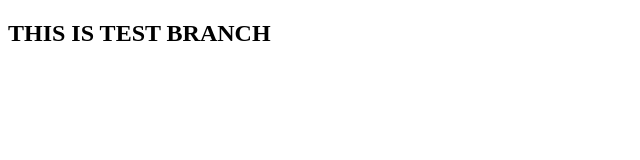
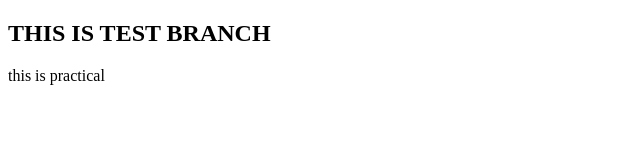
Before and after one commit to shan-space/Github_Test, a plain HTML site: page index.html in a window 1280 px wide. Shown: the whole page, without its empty margins (0-640 px from the left). Drawn offline with Linux system fonts and the light colour scheme.

Commit message:
Update index.html
I change index.html in github

```diff
--- a/index.html
+++ b/index.html
@@ -8,5 +8,7 @@
 <body>
     <h2>THIS IS TEST BRANCH</h2>
 
+    <p>this is practical</p>
+
 </body>
 </html>
```
